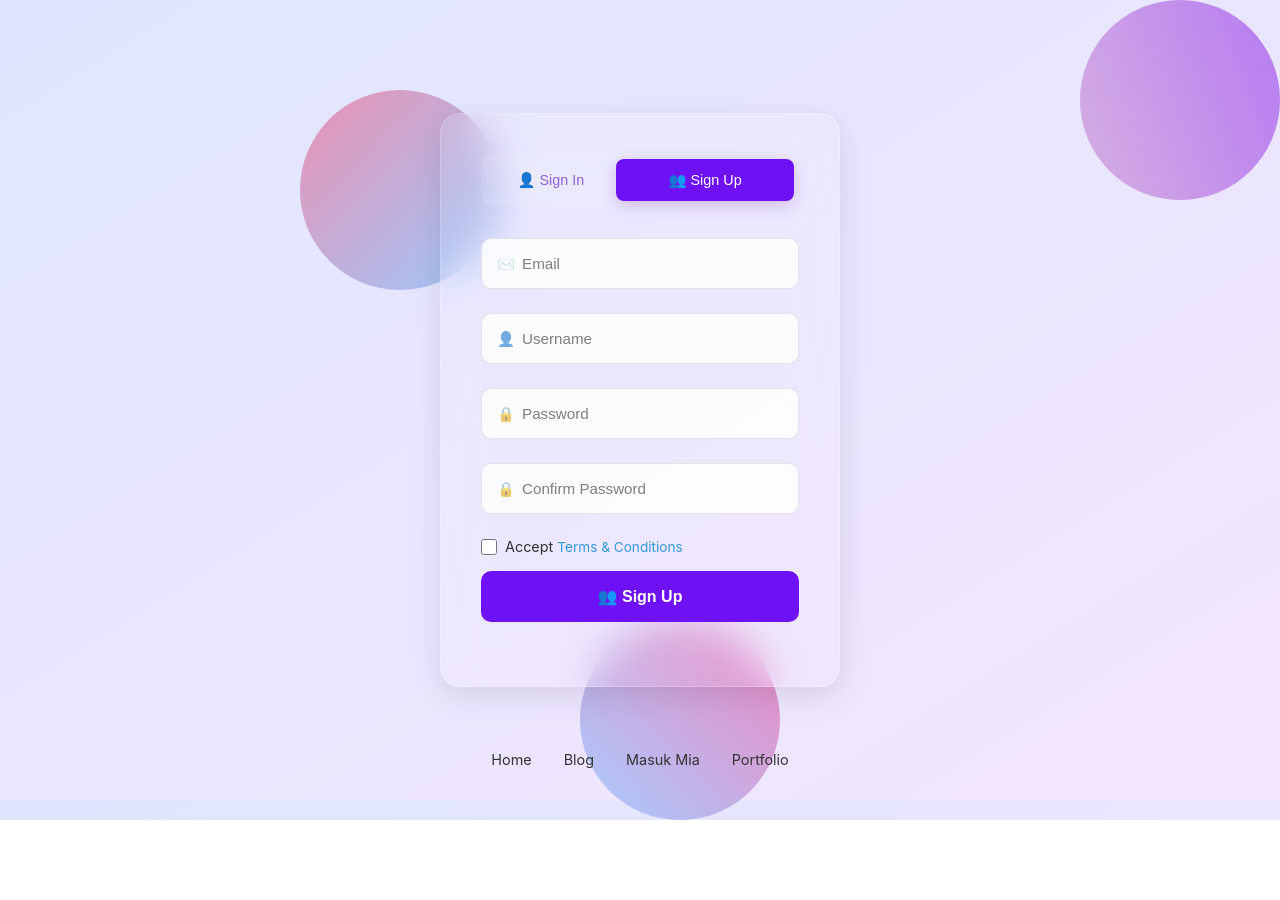
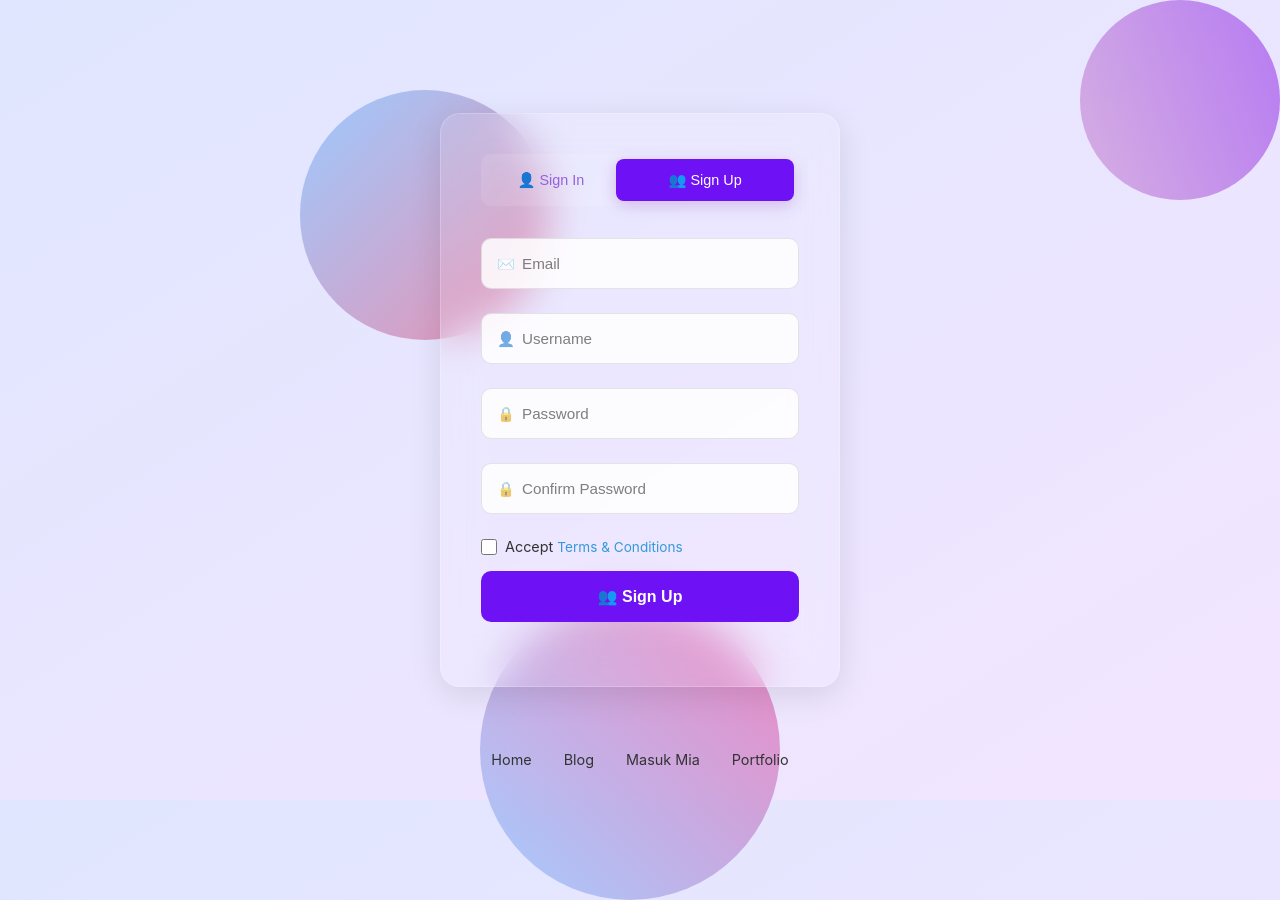
Before and after one commit to GyameraYaw/Coinco, a plain HTML site: page index.html in a window 1280 px wide. Before the commit the page ends 820 px from the top, so only its background shows below. Drawn offline with Linux system fonts and the light colour scheme.

Commit message:
css change

```diff
--- a/css/style.css
+++ b/css/style.css
@@ -25,17 +25,17 @@ body {
 }
 
 .bg-circle-1 {
-    width: 200px;
-    height: 200px;
+    width: 250px;
+    height: 250px;
     top: 90px;
     left: 300px;
-    background: linear-gradient(135deg, rgba(237, 88, 126, 0.6), rgba(108, 183, 254, 0.6));
+    background: linear-gradient(135deg, rgba(108, 183, 254, 0.6), rgba(237, 88, 126, 0.6));
 }
 
 .bg-circle-2 {
-    width: 200px;
-    height: 200px;
-    bottom: -20px;
+    width: 300px;
+    height: 300px;
+    bottom: -100px;
     right: 500px;
     background: linear-gradient(225deg, rgba(236, 72, 153, 0.6), rgba(123, 187, 255, 0.6));
 }
```
